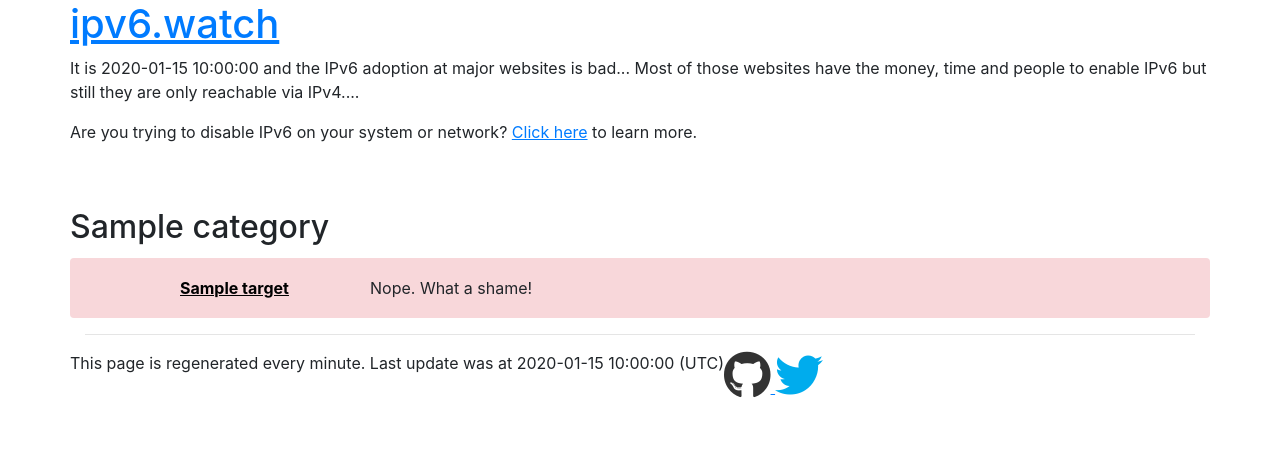
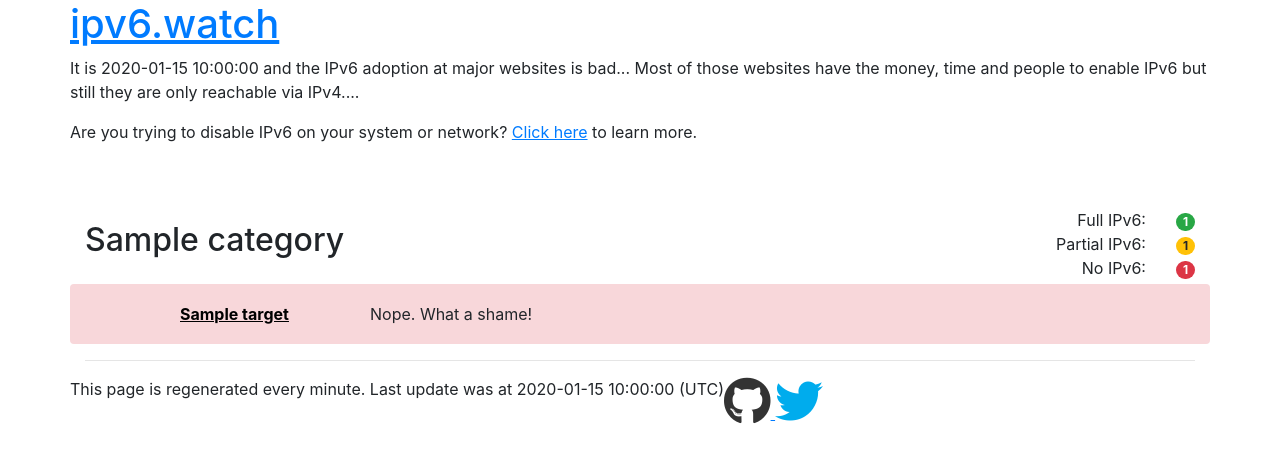
Before and after one commit to andir/ipv6.watch, a Python web app: template templates/index.jinja2 in a window 1280 px wide. Shown: the top 462 px of the page. Run offline with Jinja, Linux system fonts and the light colour scheme; the template is opened without the code that fills it: most values are stand-ins (such as "Sample title", 1, 10 or a date in 2020).

Commit message:
Added query group stats to template

```diff
--- a/templates/index.jinja2
+++ b/templates/index.jinja2
@@ -56,10 +56,24 @@
 
     {% for category in testresults|sort %}
     <!-- Category loop: {{ loop }} -->
-    <div class="row mt-5">
-        <div class="row">
-            <div class="col-12"><h2>{{ category }}</h2></div>
-        </div>
+    <div class="row mt-5 align-items-center">
+            <div class="col-8">
+                <h2>{{ category }}</h2>
+            </div>
+            <div class="col-4">
+                <div class="row text-right justify-content-end mr-1">
+                    <div class="col-5">Full IPv6:</div>
+                    <div class="col-1"><span class="badge badge-pill badge-success">{{ querystats[category]['count_full_ipv6'] }}</span></div>
+                </div>
+                <div class="row text-right justify-content-end mr-1">
+                    <div class="col-5">Partial IPv6:</div>
+                    <div class="col-1"><span class="badge badge-pill badge-warning">{{ querystats[category]['count_partial_ipv6'] }}</span></div>
+                </div>
+                <div class="row text-right justify-content-end mr-1">
+                    <div class="col-5">No IPv6:</div>
+                    <div class="col-1"><span class="badge badge-pill badge-danger">{{ querystats[category]['count_no_ipv6'] }}</span></div>
+                </div>
+            </div>
     </div>
 
         {% for target in testresults[category] %}
@@ -186,11 +200,5 @@
 <script src="js/popper.min.js"></script>
 <script src="js/bootstrap.min.js"></script>
 
-<script>
-$(document).ready(function () {
-
-});
-</script>
-
 </body>
 </html>
```
